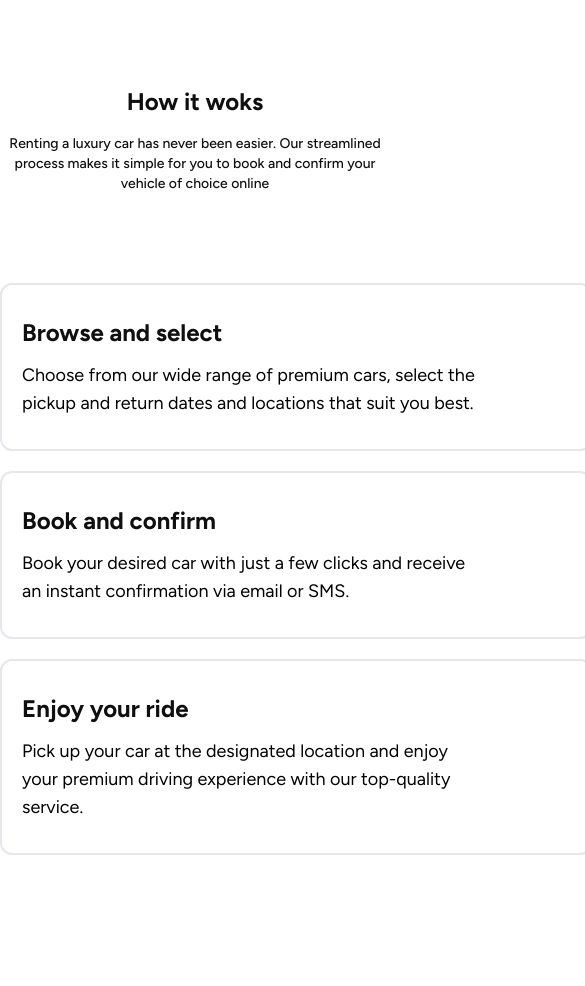
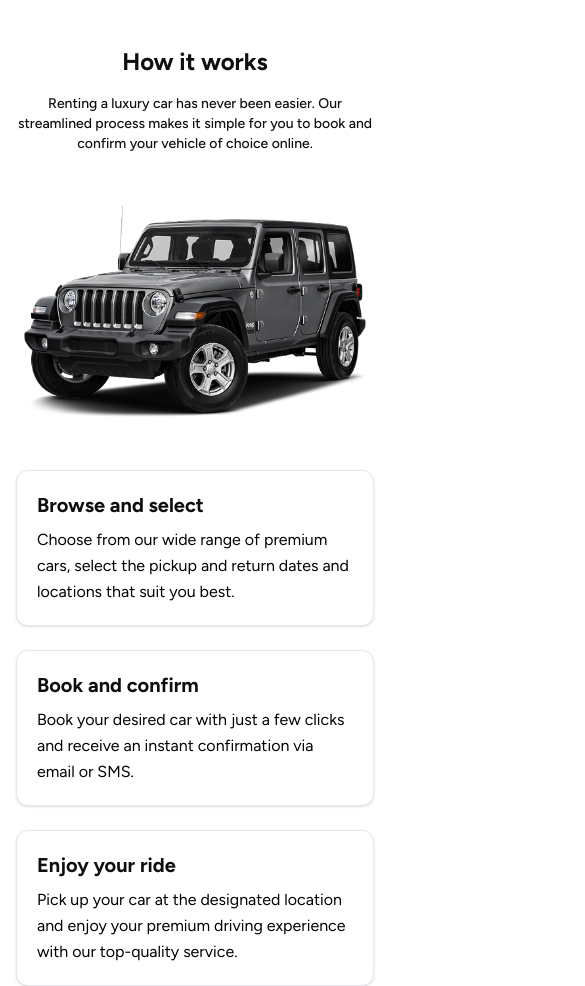
Before and after one commit to mahirTheCoder/LUXDRIVE, a React (Vite) app: page / in a window 390 px wide. Shown: the part 5200-6186 px from the top of the page, 585 px wide, since content can reach past the window. Before the commit the page ends 6120 px from the top, so only its background shows below. Built offline with nearby package versions, Linux system fonts and the light colour scheme.

Commit message:
responsive complete

```diff
--- a/src/Components/Works.jsx
+++ b/src/Components/Works.jsx
@@ -1,67 +1,70 @@
 import React from "react";
 import cars from "../assets/images/cars.png";
+
 const Works = () => {
   return (
-    <>
-      <section id="Works " className="mt-30">
-        <div className="container">
-          <div className="content">
-            {/* -----------header part-------- */}
-            <div className="mb-8 sm:mb-10 md:mb-12 lg:mb-16">
-              <h2 className="text-2xl sm:text-3xl md:text-4xl lg:text-5xl font-bold font-figtree text-primary mb-4 sm:mb-6 text-center">
-                How it woks
+    <section id="Works" className="mt-20 sm:mt-24 md:mt-28 lg:mt-32 px-4 sm:px-6 md:px-10">
+      <div className="container mx-auto">
+        {/* ---------- Header Part ---------- */}
+        <div className="text-center mb-10 sm:mb-12 md:mb-16">
+          <h2 className="text-2xl sm:text-3xl md:text-4xl lg:text-5xl font-bold font-figtree text-primary mb-4">
+            How it works
           </h2>
-              <p className="text-sm sm:text-base md:text-lg font-medium font-figtree text-primary max-w-3xl mx-auto text-center px-2">
-                Renting a luxury car has never been easier. Our streamlined
-                process makes it simple for you to book and confirm your vehicle
-                of choice online
-              </p>
-
-              {/* ---------img and text------ */}
-              <div className="img&Content flex justify-between  items-center mt-14">
-                {/* ---------text part------- */}
-                <div className="text flex flex-col gap-5 ">
-                  <div className="partOne w-[592px] py-8 bg-white px-5 rounded-xl border-2 border-gray-200 ">
-                    <h2 className="text-2xl font-bold font-figtree text-primary mb-3 ">
-                      Browse and select
-                    </h2>
-                    <p className="w-[454px] text-lg font-normal font-figtree text-black ">
-                      Choose from our wide range of premium cars, select the
-                      pickup and return dates and locations that suit you best.
+          <p className="text-sm sm:text-base md:text-lg font-medium font-figtree text-primary max-w-3xl mx-auto">
+            Renting a luxury car has never been easier. Our streamlined process
+            makes it simple for you to book and confirm your vehicle of choice online.
           </p>
         </div>
 
-                  <div className="partOne w-[592px] py-8 bg-white px-5 rounded-xl border-2 border-gray-200">
-                    <h2 className="text-2xl font-bold font-figtree text-primary mb-3 ">
-                      Book and confirm
+        {/* ---------- Image & Text Section ---------- */}
+        <div className="flex flex-col-reverse lg:flex-row justify-between items-center gap-10 lg:gap-16">
+          {/* ---------- Text Section ---------- */}
+          <div className="flex flex-col gap-6 w-full lg:w-[55%]">
+            {/* Card 1 */}
+            <div className="w-full bg-white border border-gray-200 rounded-xl shadow-sm p-5 sm:p-6 md:p-8 hover:shadow-md transition-all duration-300">
+              <h2 className="text-xl sm:text-2xl font-bold font-figtree text-primary mb-2">
+                Browse and select
               </h2>
-                    <p className="w-[454px] text-lg font-normal font-figtree text-black ">
-                      Book your desired car with just a few clicks and receive
-                      an instant confirmation via email or SMS.
+              <p className="text-base sm:text-lg font-normal font-figtree text-black leading-relaxed">
+                Choose from our wide range of premium cars, select the pickup and return
+                dates and locations that suit you best.
               </p>
             </div>
 
-                  <div className="partOne w-[592px] py-8 bg-white px-5 rounded-xl border-2 border-gray-200 ">
-                    <h2 className="text-2xl font-bold font-figtree text-primary mb-3 ">
+            {/* Card 2 */}
+            <div className="w-full bg-white border border-gray-200 rounded-xl shadow-sm p-5 sm:p-6 md:p-8 hover:shadow-md transition-all duration-300">
+              <h2 className="text-xl sm:text-2xl font-bold font-figtree text-primary mb-2">
+                Book and confirm
+              </h2>
+              <p className="text-base sm:text-lg font-normal font-figtree text-black leading-relaxed">
+                Book your desired car with just a few clicks and receive an instant confirmation
+                via email or SMS.
+              </p>
+            </div>
+
+            {/* Card 3 */}
+            <div className="w-full bg-white border border-gray-200 rounded-xl shadow-sm p-5 sm:p-6 md:p-8 hover:shadow-md transition-all duration-300">
+              <h2 className="text-xl sm:text-2xl font-bold font-figtree text-primary mb-2">
                 Enjoy your ride
               </h2>
-                    <p className="w-[454px] text-lg font-normal font-figtree text-black ">
-                      Pick up your car at the designated location and enjoy your
-                      premium driving experience with our top-quality service.
+              <p className="text-base sm:text-lg font-normal font-figtree text-black leading-relaxed">
+                Pick up your car at the designated location and enjoy your premium driving
+                experience with our top-quality service.
               </p>
             </div>
           </div>
 
-                {/* ------------img part---------- */}
-                <div className="imgPart w-[740px] h-[638px]  flex justify-center items-center ">
-                  <img src={cars} alt="carimg" />
-                </div>
-              </div>
+          {/* ---------- Image Section ---------- */}
+          <div className="w-full lg:w-[45%] flex justify-center items-center">
+            <img
+              src={cars}
+              alt="Car Illustration"
+              className="w-full max-w-[500px] sm:max-w-[600px] md:max-w-[700px] lg:max-w-[740px] h-auto object-contain"
+            />
           </div>
         </div>
       </div>
     </section>
-    </>
   );
 };
 
```
Lines whose indentation alone changed are shown as unchanged.
